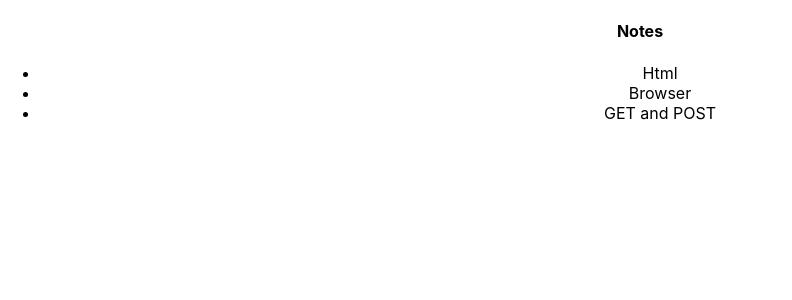
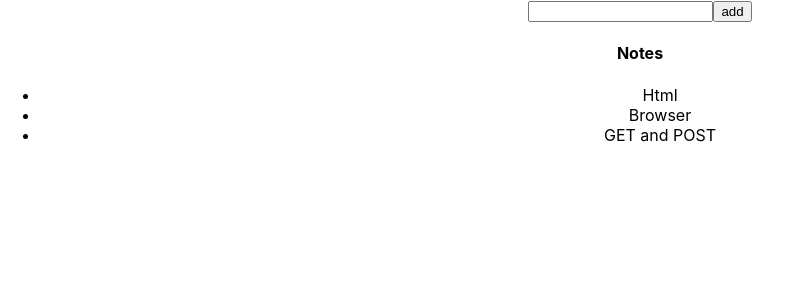
Before and after one commit to techBoolo/FullStackOpen2021-React, a React (Create React App) app: page / in a window 1280 px wide. Shown: the top 300 px of the page, without its empty margins (0-792 px from the left). Built offline with nearby package versions, Linux system fonts and the light colour scheme.

Commit message:
add new note with form

```diff
--- a/src/App.js
+++ b/src/App.js
@@ -1,9 +1,9 @@
-import React from 'react';
+import React, { useState } from 'react';
 import Note from './components/Note';
 
 import './App.css';
 
-const notes = [
+const notesData = [
   {
     id: 1,
     content: "Html",
@@ -25,9 +25,37 @@ const notes = [
 ]
 
 const  App = () =>  {
+  const [ notes, setNotes ] = useState(notesData);
+  const [ content, setContent ] = useState('');
+
+  const generateId = (notes) => {
+    const maxId = Math.max(...notes.map(note => note.id));
+    return maxId + 1;
+  }
+
+  const addNote = (ev) => {
+    ev.preventDefault();
+    const newNote = {
+      content,
+      id: generateId(notes),
+      date: new Date().toISOString(),
+      important: Math.random() > 0.5,
+    }
+    setNotes([...notes, newNote]);
+    setContent('');
+    console.log(newNote);
+  }
+
+  const handleContentChange = (ev) => {
+    setContent(ev.target.value);
+  }
 
   return (
       <div className='App'>
+        <form onSubmit={addNote}>
+          <input value={content} onChange={handleContentChange} />
+          <button type='submit'>add</button>
+        </form>
         <h4>Notes</h4>
         <ul>
           { notes.map(note =>  <Note key={note.id} note={note} />) }
```
